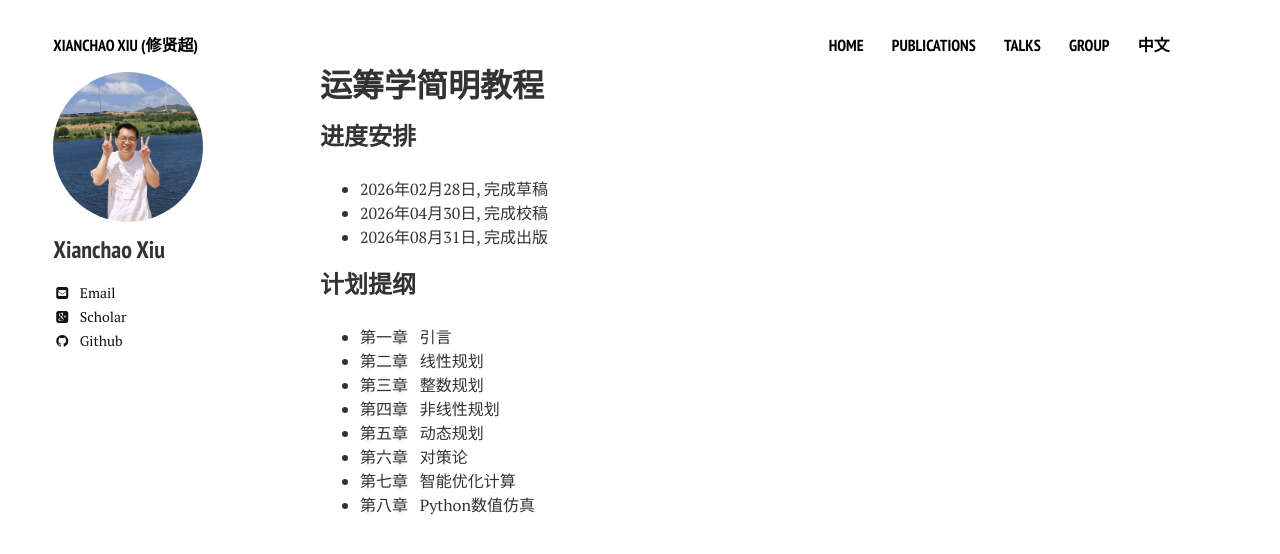
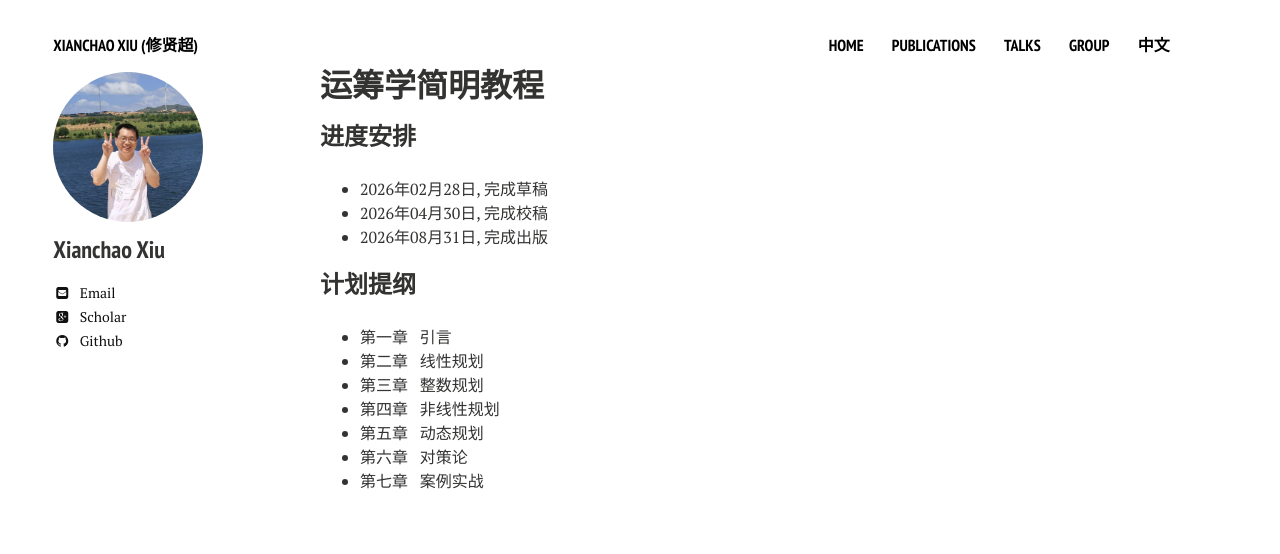
Before and after one commit to xianchaoxiu/xianchaoxiu.github.io, a Jekyll site: the page built from chinese/book/OR/index.md, in a window 1280 px wide. Shown: the top 554 px of the page. Built offline with Jekyll 4.4.1, drawn with Linux system fonts in a browser that asks for light colours; nearby versions of some CDN libraries.

Commit message:
Update index.md

```diff
--- a/chinese/book/OR/index.md
+++ b/chinese/book/OR/index.md
@@ -17,5 +17,4 @@ share: false
 * 第四章 &nbsp;  非线性规划 <br>
 * 第五章 &nbsp;  动态规划<br>
 * 第六章 &nbsp;  对策论<br>
-* 第七章 &nbsp;  智能优化计算 <br>
-* 第八章 &nbsp;  Python数值仿真<br>
+* 第七章 &nbsp;  案例实战<br>
```
